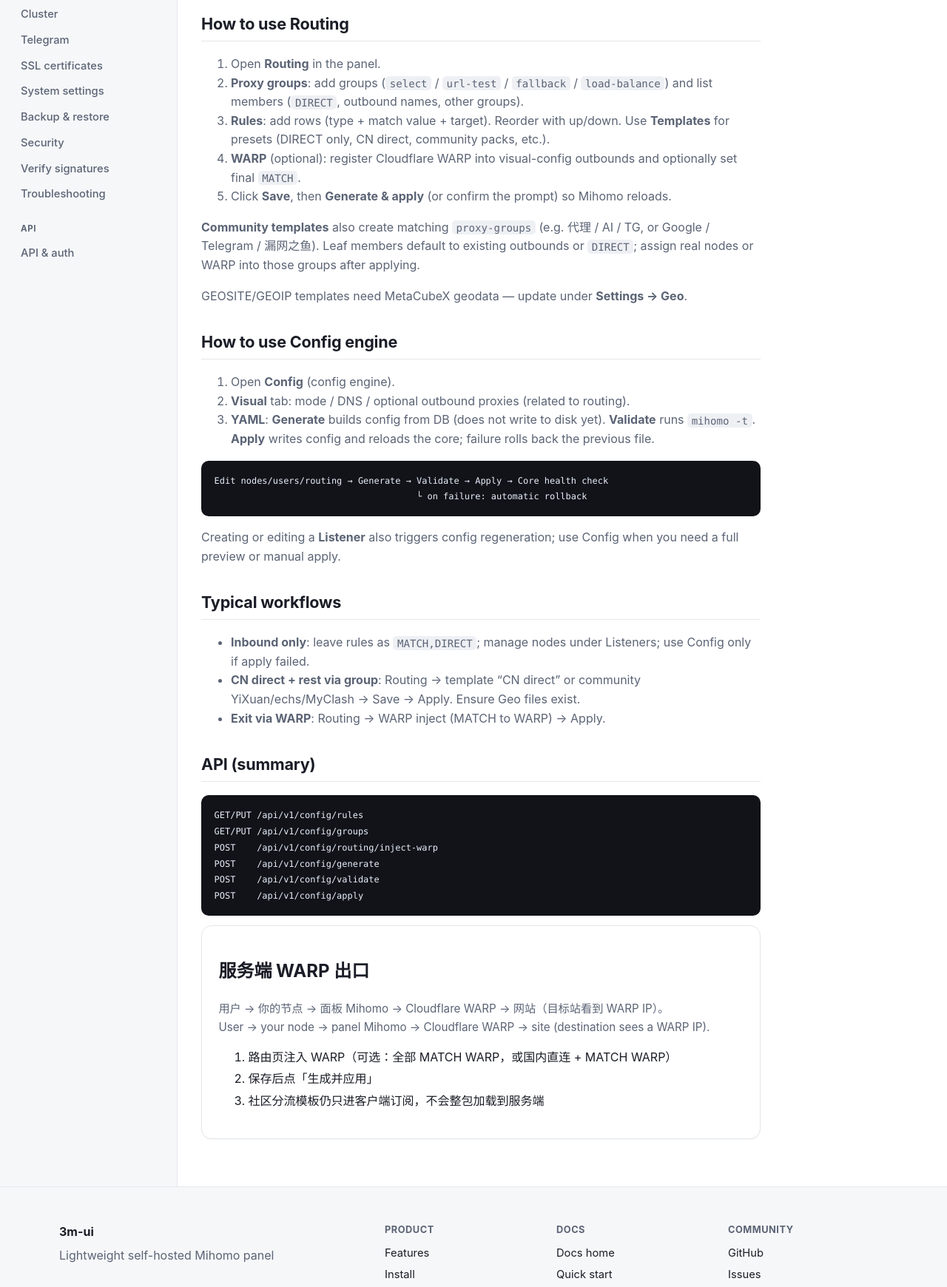
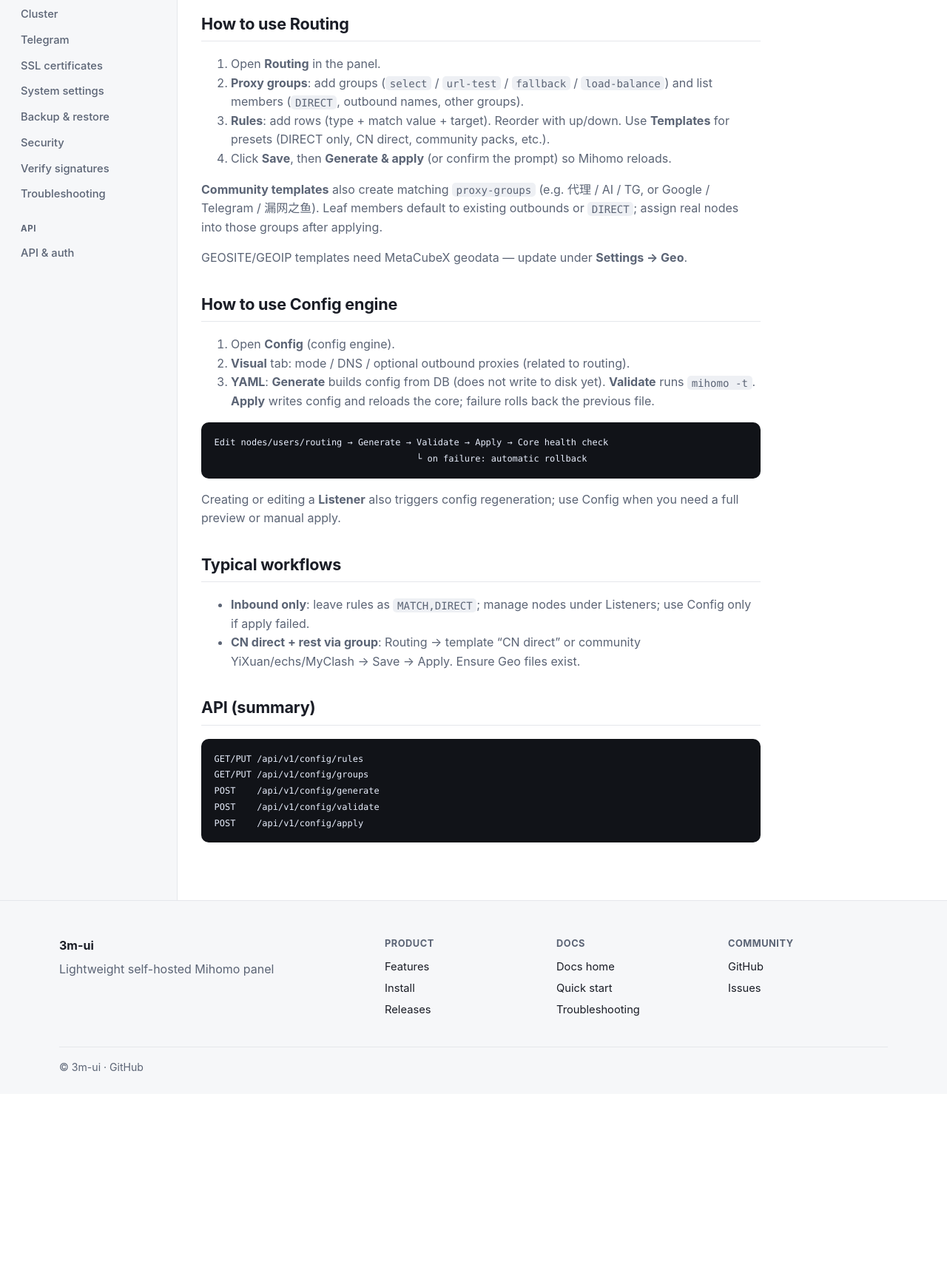
Before and after one commit to kazeyukiro/3m-ui-web, a plain HTML site: page docs/routing.html in a window 1280 px wide. Shown: the part 583-2323 px from the top of the page at 74% size. After the commit the page ends 2062 px from the top, so only its background shows below. Drawn offline with Linux system fonts and the light colour scheme.

Commit message:
docs: remove Cloudflare WARP from routing and system settings

```diff
--- a/docs/routing.html
+++ b/docs/routing.html
@@ -76,10 +76,9 @@
           <li>Open <strong>Routing</strong> in the panel.</li>
           <li><strong>Proxy groups</strong>: add groups (<code>select</code> / <code>url-test</code> / <code>fallback</code> / <code>load-balance</code>) and list members (<code>DIRECT</code>, outbound names, other groups).</li>
           <li><strong>Rules</strong>: add rows (type + match value + target). Reorder with up/down. Use <strong>Templates</strong> for presets (DIRECT only, CN direct, community packs, etc.).</li>
-          <li><strong>WARP</strong> (optional): register Cloudflare WARP into visual-config outbounds and optionally set final <code>MATCH</code>.</li>
           <li>Click <strong>Save</strong>, then <strong>Generate &amp; apply</strong> (or confirm the prompt) so Mihomo reloads.</li>
         </ol>
-                <p><strong>Community templates</strong> also create matching <code>proxy-groups</code> (e.g. 代理 / AI / TG, or Google / Telegram / 漏网之鱼). Leaf members default to existing outbounds or <code>DIRECT</code>; assign real nodes or WARP into those groups after applying.</p>
+                <p><strong>Community templates</strong> also create matching <code>proxy-groups</code> (e.g. 代理 / AI / TG, or Google / Telegram / 漏网之鱼). Leaf members default to existing outbounds or <code>DIRECT</code>; assign real nodes into those groups after applying.</p>
         <p>GEOSITE/GEOIP templates need MetaCubeX geodata — update under <strong>Settings → Geo</strong>.</p>
 
         <h2>How to use Config engine</h2>
@@ -96,13 +95,11 @@
         <ul>
           <li><strong>Inbound only</strong>: leave rules as <code>MATCH,DIRECT</code>; manage nodes under Listeners; use Config only if apply failed.</li>
           <li><strong>CN direct + rest via group</strong>: Routing → template “CN direct” or community YiXuan/echs/MyClash → Save → Apply. Ensure Geo files exist.</li>
-          <li><strong>Exit via WARP</strong>: Routing → WARP inject (MATCH to WARP) → Apply.</li>
         </ul>
 
         <h2>API (summary)</h2>
         <pre><code>GET/PUT /api/v1/config/rules
 GET/PUT /api/v1/config/groups
-POST    /api/v1/config/routing/inject-warp
 POST    /api/v1/config/generate
 POST    /api/v1/config/validate
 POST    /api/v1/config/apply</code></pre>
@@ -124,10 +121,9 @@ POST    /api/v1/config/apply</code></pre>
           <li>打开面板 <strong>路由</strong>。</li>
           <li><strong>策略组</strong>：新建 <code>select</code> / <code>url-test</code> / <code>fallback</code> / <code>load-balance</code>，成员可写 <code>DIRECT</code>、出站名、其它组名。</li>
           <li><strong>规则</strong>：按行编辑（类型 + 匹配值 + 目标），可上移下移。用 <strong>模板</strong> 一键填入（仅直连、国内直连、社区模板等）。</li>
-          <li>可选 <strong>WARP</strong>：注册 Cloudflare WARP 写入出站，并可选改最终 <code>MATCH</code>。</li>
           <li>点 <strong>保存</strong>，再在弹窗里 <strong>生成并应用</strong>（或点 Apply），Mihomo 才会加载新规则。</li>
         </ol>
-                <p><strong>社区模板</strong>会一并写入对应的<strong>策略组</strong>（如 代理 / AI / TG，或 Google / Telegram / 漏网之鱼），不是只有规则。叶子成员默认用已有出站或 <code>DIRECT</code>；应用后请把真实节点或 WARP 填进各组。</p>
+                <p><strong>社区模板</strong>会一并写入对应的<strong>策略组</strong>（如 代理 / AI / TG，或 Google / Telegram / 漏网之鱼），不是只有规则。叶子成员默认用已有出站或 <code>DIRECT</code>；应用后请把真实节点填进各组。</p>
         <p>带 GEOSITE/GEOIP 的模板需要 MetaCubeX 地理数据：在 <strong>系统设置 → Geo</strong> 更新。</p>
 
         <h2>配置引擎怎么用</h2>
@@ -144,34 +140,17 @@ POST    /api/v1/config/apply</code></pre>
         <ul>
           <li><strong>只做入站</strong>：规则保持 <code>MATCH,DIRECT</code>；日常只管节点；配置引擎仅在应用失败时排查。</li>
           <li><strong>国内直连、其余走策略组</strong>：路由 → 模板「国内直连」或社区 YiXuan / echs / MyClash → 保存 → 应用。先更新 Geo。</li>
-          <li><strong>出口走 WARP</strong>：路由 → WARP 注入（MATCH 到 WARP）→ 应用。</li>
         </ul>
 
         <h2>API 摘要</h2>
         <pre><code>GET/PUT /api/v1/config/rules
 GET/PUT /api/v1/config/groups
-POST    /api/v1/config/routing/inject-warp
 POST    /api/v1/config/generate
 POST    /api/v1/config/validate
 POST    /api/v1/config/apply</code></pre>
       </div>
     </div>
 
-<section class="card">
-  <h2 data-lang-en="Server WARP exit" data-lang-zh="服务端 WARP 出口">服务端 WARP 出口</h2>
-  <p data-lang-zh>用户 → 你的节点 → 面板 Mihomo → Cloudflare WARP → 网站（目标站看到 WARP IP）。</p>
-  <p data-lang-en>User → your node → panel Mihomo → Cloudflare WARP → site (destination sees a WARP IP).</p>
-  <ol data-lang-zh>
-    <li>路由页注入 WARP（可选：全部 MATCH WARP，或国内直连 + MATCH WARP）</li>
-    <li>保存后点「生成并应用」</li>
-    <li>社区分流模板仍只进客户端订阅，不会整包加载到服务端</li>
-  </ol>
-  <ol data-lang-en style="display:none">
-    <li>Routing → Inject WARP (all MATCH WARP, or CN DIRECT + MATCH WARP)</li>
-    <li>Save, then Generate &amp; apply</li>
-    <li>Community templates stay client-subscription only</li>
-  </ol>
-</section>
 
 </main>
 </div>
```
Also changed, not shown: docs/system-settings.html (+2 -4 lines).
